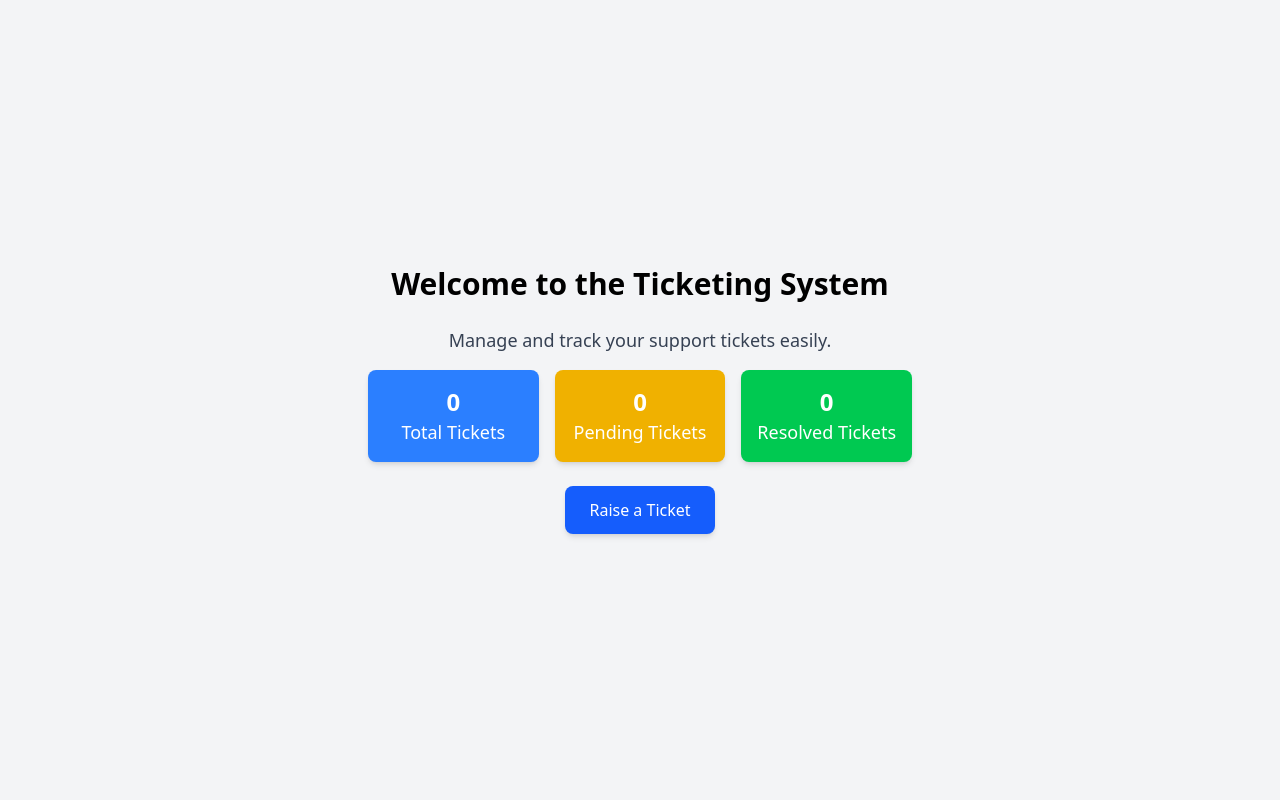
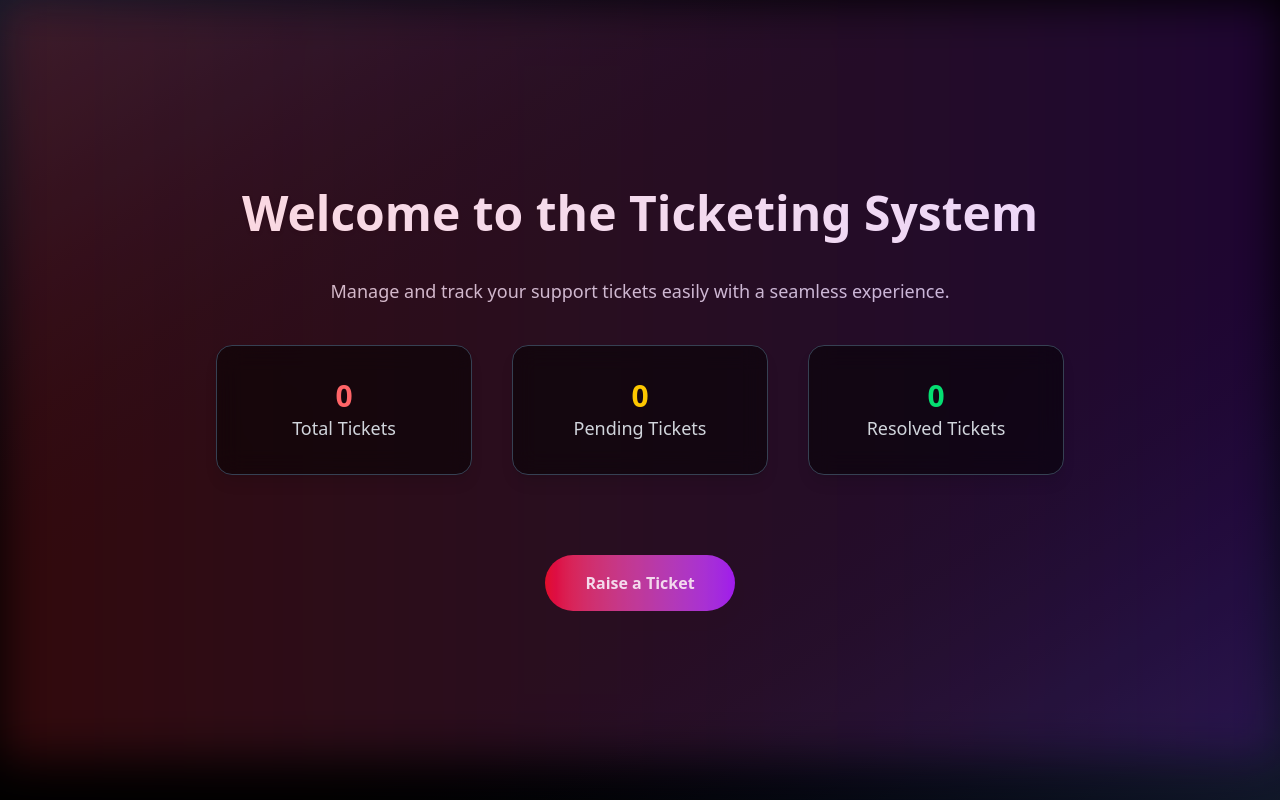
Before and after one commit to OmAmberkar/Query-Tracker-0.0, a React (Vite) app in the folder client/: page /user/home in a window 1280 px wide. Built offline with nearby package versions, Linux system fonts and the light colour scheme; no server answers.

Commit message:
aplied css

```diff
--- a/client/src/pages/Home.jsx
+++ b/client/src/pages/Home.jsx
@@ -12,7 +12,7 @@ const HomePage = () => {
   });
 
   useEffect(() => {
-    axios.get("http://localhost:5000/tickets") // Adjust API as needed
+    axios.get("http://localhost:5000/tickets")
       .then((response) => {
         const tickets = response.data;
         setStats({
@@ -25,33 +25,37 @@ const HomePage = () => {
   }, []);
 
   return (
-    <div className="flex flex-col items-center justify-center h-screen bg-gray-100 p-4">
-      <h1 className="text-3xl font-bold text-center mb-6">Welcome to the Ticketing System</h1>
-      <p className="text-gray-700 text-lg mb-4">Manage and track your support tickets easily.</p>
+    <div className="flex flex-col items-center justify-center min-h-screen bg-gradient-to-br from-gray-900 via-black to-gray-900 text-white p-10 relative overflow-hidden space-y-10">
+      <div className="absolute inset-0 bg-gradient-to-r from-red-500/20 to-purple-600/20 blur-xl"></div>
+
+      <h1 className="text-5xl font-extrabold text-white text-shadow-md">Welcome to the Ticketing System</h1>
+      <p className="text-lg text-gray-300">Manage and track your support tickets easily with a seamless experience.</p>
 
       {/* Stats Section */}
-      <div className="grid grid-cols-3 gap-4 mb-6">
-        <div className="bg-blue-500 text-white p-4 rounded-lg shadow-md text-center">
-          <h2 className="text-2xl font-bold">{stats.totalTickets}</h2>
-          <p className="text-lg">Total Tickets</p>
+      <div className="flex flex-col sm:flex-row items-center justify-center gap-10 w-full max-w-4xl">
+        <div className="bg-black/50 border border-gray-700 rounded-2xl p-8 shadow-lg text-center backdrop-blur-md hover:scale-105 transition-transform w-64">
+          <h2 className="text-3xl font-bold text-red-400">{stats.totalTickets}</h2>
+          <p className="text-lg text-gray-300">Total Tickets</p>
         </div>
-        <div className="bg-yellow-500 text-white p-4 rounded-lg shadow-md text-center">
-          <h2 className="text-2xl font-bold">{stats.pendingTickets}</h2>
-          <p className="text-lg">Pending Tickets</p>
+        <div className="bg-black/50 border border-gray-700 rounded-2xl p-8 shadow-lg text-center backdrop-blur-md hover:scale-105 transition-transform w-64">
+          <h2 className="text-3xl font-bold text-yellow-400">{stats.pendingTickets}</h2>
+          <p className="text-lg text-gray-300">Pending Tickets</p>
         </div>
-        <div className="bg-green-500 text-white p-4 rounded-lg shadow-md text-center">
-          <h2 className="text-2xl font-bold">{stats.resolvedTickets}</h2>
-          <p className="text-lg">Resolved Tickets</p>
+        <div className="bg-black/50 border border-gray-700 rounded-2xl p-8 shadow-lg text-center backdrop-blur-md hover:scale-105 transition-transform w-64">
+          <h2 className="text-3xl font-bold text-green-400">{stats.resolvedTickets}</h2>
+          <p className="text-lg text-gray-300">Resolved Tickets</p>
         </div>
       </div>
 
       {/* Navigation Button */}
-      <button
-        onClick={() => navigate(<Ticket/>)}
-        className="bg-blue-600 text-white px-6 py-3 rounded-lg shadow-md hover:bg-blue-700 transition"
-      >
-        Raise a Ticket
-      </button>
+      <div className="mt-10">
+        <button
+          onClick={() => navigate(<Ticket/>)}
+          className="px-10 py-4 rounded-full bg-gradient-to-r from-red-600 to-purple-600 hover:from-red-500 hover:to-purple-500 active:from-red-700 active:to-purple-700 transition-all duration-300 text-white font-semibold transform hover:scale-105 active:scale-95 focus:outline-none focus:ring-2 focus:ring-red-500/50 shadow-lg"
+        >
+          Raise a Ticket
+        </button>
+      </div>
     </div>
   );
 };
```
Also changed, not shown: 1 other file (tests, documents, lock files or other folders).
